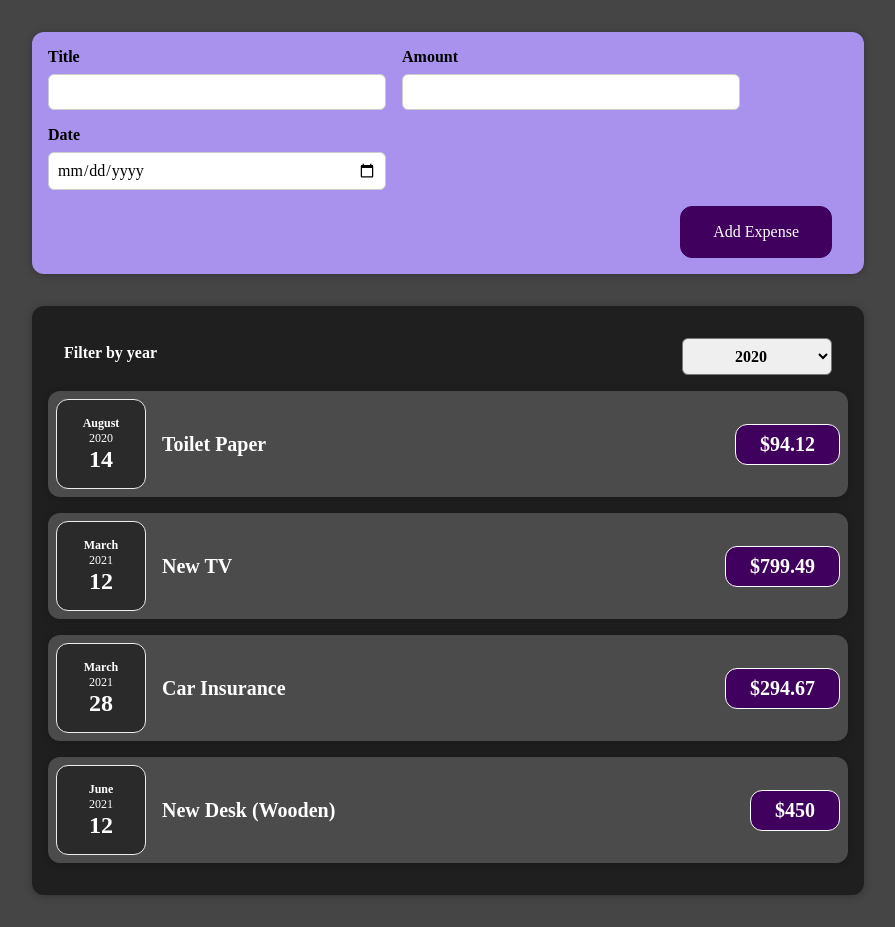
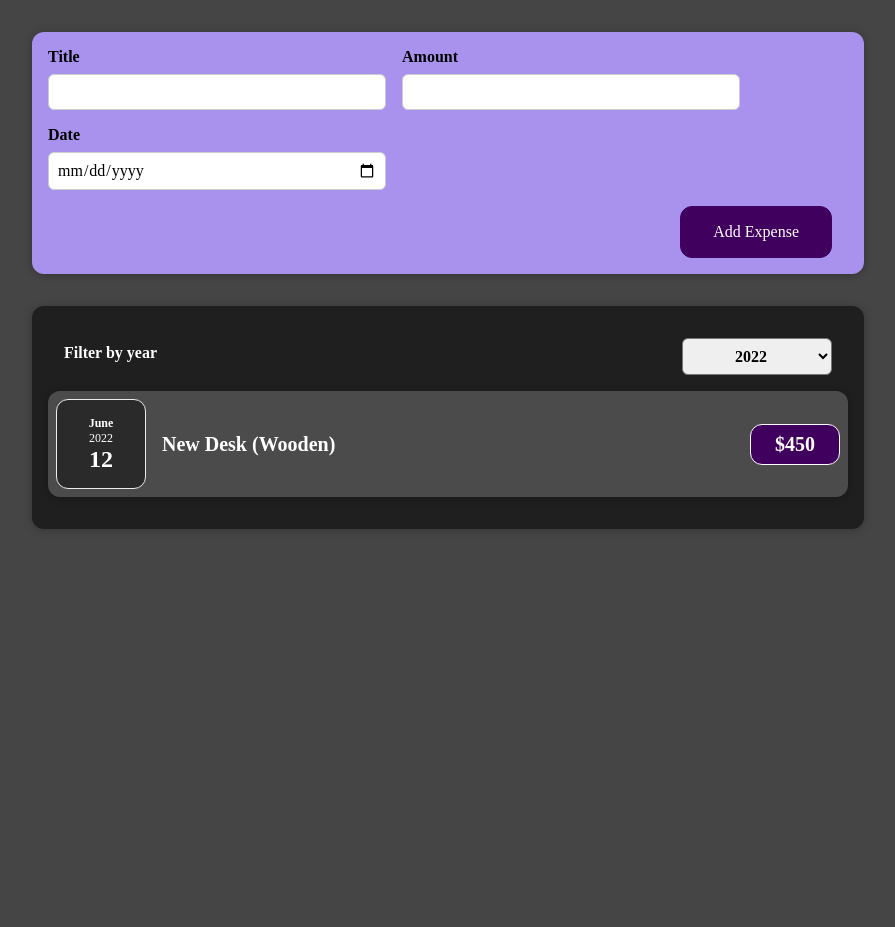
Before and after one commit to PerSeMaverick/first-react-app, a React (Create React App) app: page / in a window 1280 px wide. Shown: the whole page, without its empty margins (192-1087 px from the left). After the commit the page ends 800 px from the top, so only its background shows below. Built offline with nearby package versions, Linux system fonts and the light colour scheme; the HTML template or start-up script is replaced by a standard one.

Commit message:
automatically updates list, filter list by year
assignment complite

```diff
--- a/src/App.js
+++ b/src/App.js
@@ -1,17 +1,16 @@
-import React from "react";
+import React, { useState } from "react";
 
 import NewExpense from "./components/NewExpense/NewExpense";
 import Expenses from "./components/Expenses/Expenses";
 
-const App = () => {
-  const expenses = [
+const DUMMY_EXPENSES = [
   {
     id: "e1",
     title: "Toilet Paper",
     amount: 94.12,
-      date: new Date(2020, 7, 14),
+    date: new Date(2019, 7, 14),
   },
-    { id: "e2", title: "New TV", amount: 799.49, date: new Date(2021, 2, 12) },
+  { id: "e2", title: "New TV", amount: 799.49, date: new Date(2020, 2, 12) },
   {
     id: "e3",
     title: "Car Insurance",
@@ -22,13 +21,17 @@
     id: "e4",
     title: "New Desk (Wooden)",
     amount: 450,
-      date: new Date(2021, 5, 12),
+    date: new Date(2022, 5, 12),
   },
 ];
 
+const App = () => {
+  const [expenses, setExpenses] = useState(DUMMY_EXPENSES);
+
   const addExpenseHandler = (expense) => {
-    console.log("In App.js");
-    console.log(expense);
+    setExpenses((prevExpenses) => {
+      return [expense, ...prevExpenses];
+    });
   };
 
   // return React.createElement(
--- a/src/components/Expenses/ExpenseDate.js
+++ b/src/components/Expenses/ExpenseDate.js
@@ -5,7 +5,7 @@
 const ExpenseDate = (props) => {
   const month = props.date.toLocaleString("en-US", { month: "long" });
   const day = props.date.toLocaleString("en-US", { day: "2-digit" });
-  const year = props.date.getFullYear();
+  const year = props.date.getFullYear(); // 연도를 출력하는 함수
 
   return (
     <div className="expense-date">
--- a/src/components/Expenses/Expenses.js
+++ b/src/components/Expenses/Expenses.js
@@ -6,36 +6,30 @@
 import "./Expenses.css";
 
 const Expenses = (props) => {
-  const [filteredYear, setFilteredYear] = useState("2020");
+  const [filteredYear, setFilteredYear] = useState("2022");
 
   const filterChangeHandler = (selectedYear) => {
     setFilteredYear(selectedYear);
   };
 
+  // const filteredExpenses = props.items.filter(
+  //   (expense) => expense.date.getFullYear().toString() === filteredYear
+  // );
+
   return (
     <div>
       <Card className="expenses">
         <ExpensesFilter selected={filteredYear} onChangeFilter={filterChangeHandler} />
-        <ExpenseItem
-          title={props.items[0].title}
-          amount={props.items[0].amount}
-          date={props.items[0].date}
-        />
-        <ExpenseItem
-          title={props.items[1].title}
-          amount={props.items[1].amount}
-          date={props.items[1].date}
-        />
-        <ExpenseItem
-          title={props.items[2].title}
-          amount={props.items[2].amount}
-          date={props.items[2].date}
-        />
-        <ExpenseItem
-          title={props.items[3].title}
-          amount={props.items[3].amount}
-          date={props.items[3].date}
-        />
+        {props.items //typeof getFullYear() = number
+          .filter((expense) => expense.date.getFullYear().toString() === filteredYear)
+          .map((expense) => (
+            <ExpenseItem
+              key={expense.id}
+              title={expense.title}
+              amount={expense.amount}
+              date={expense.date}
+            />
+          ))}
       </Card>
     </div>
   );
```
Lines whose indentation alone changed are shown as unchanged.
